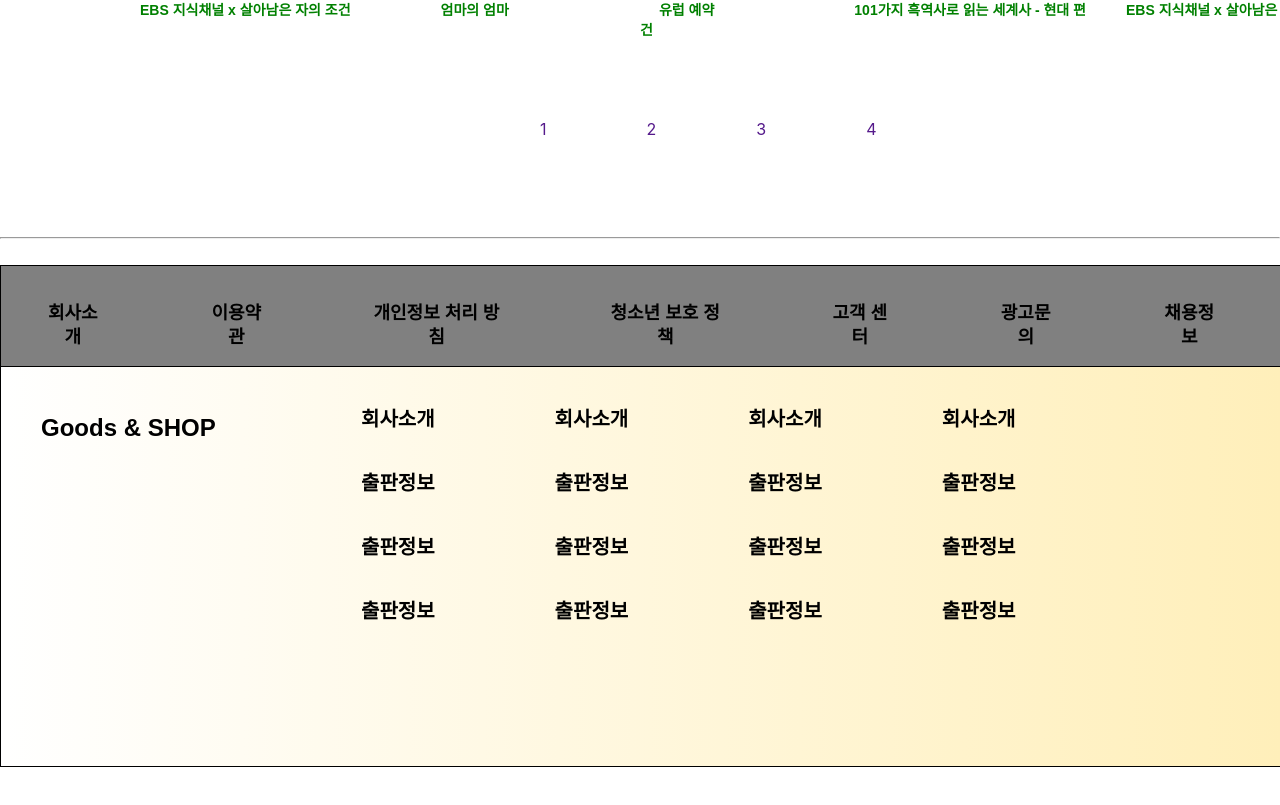
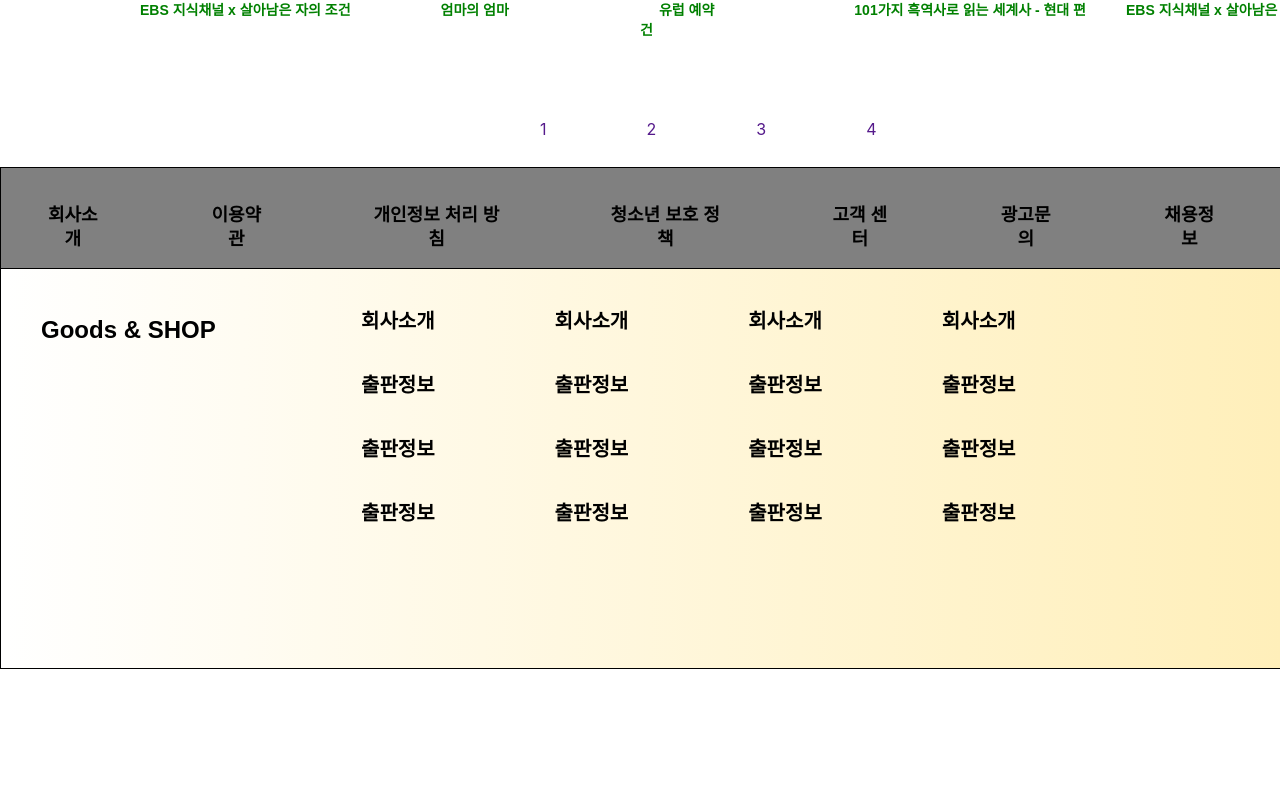
Before and after one commit to Koras02/Portfolio-GoodsShop, a React (Create React App) app: page / in a window 1280 px wide. Shown: the part 3490-4295 px from the top of the page. After the commit the page ends 4159 px from the top, so only its background shows below. Built offline with nearby package versions, Linux system fonts and the light colour scheme.

Commit message:
footer 스타일 수정

```diff
--- a/src/MainPage/Footer/FooterStyle.js
+++ b/src/MainPage/Footer/FooterStyle.js
@@ -4,7 +4,10 @@ import {Link as LinkR} from 'react-router-dom';
 export const FooterWrapper = styled.div`
   width:100%;
   height:500px;
-  margin:200px auto;
+  margin:2px auto;
+  position:relative;
+  border-bottom:1px solid #000;
+  top:100px;
   border:1px solid #000;
   background: #FFEFBA;  /* fallback for old browsers */
 background: -webkit-linear-gradient(to right, #FFFFFF, #FFEFBA);  /* Chrome 10-25, Safari 5.1-6 */
```
Also changed, not shown: 1 other file (tests, documents, lock files or other folders).
